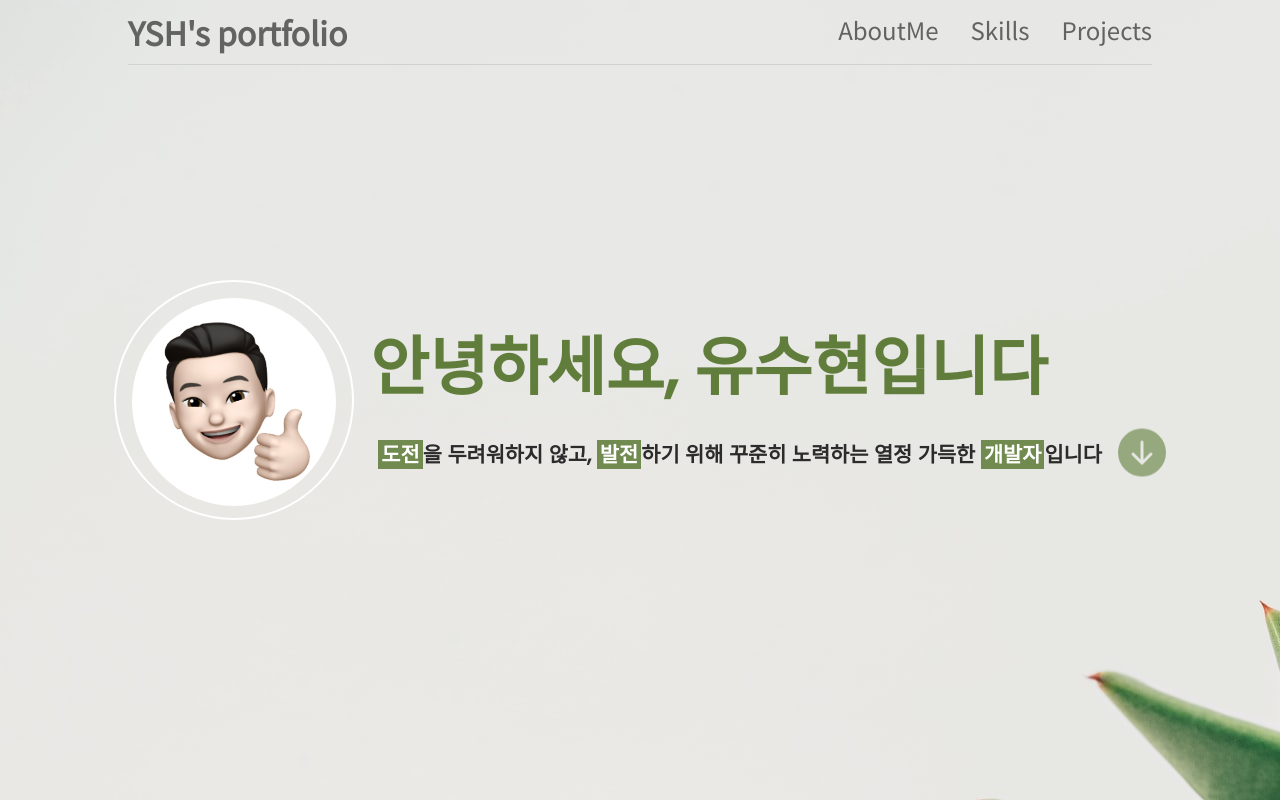
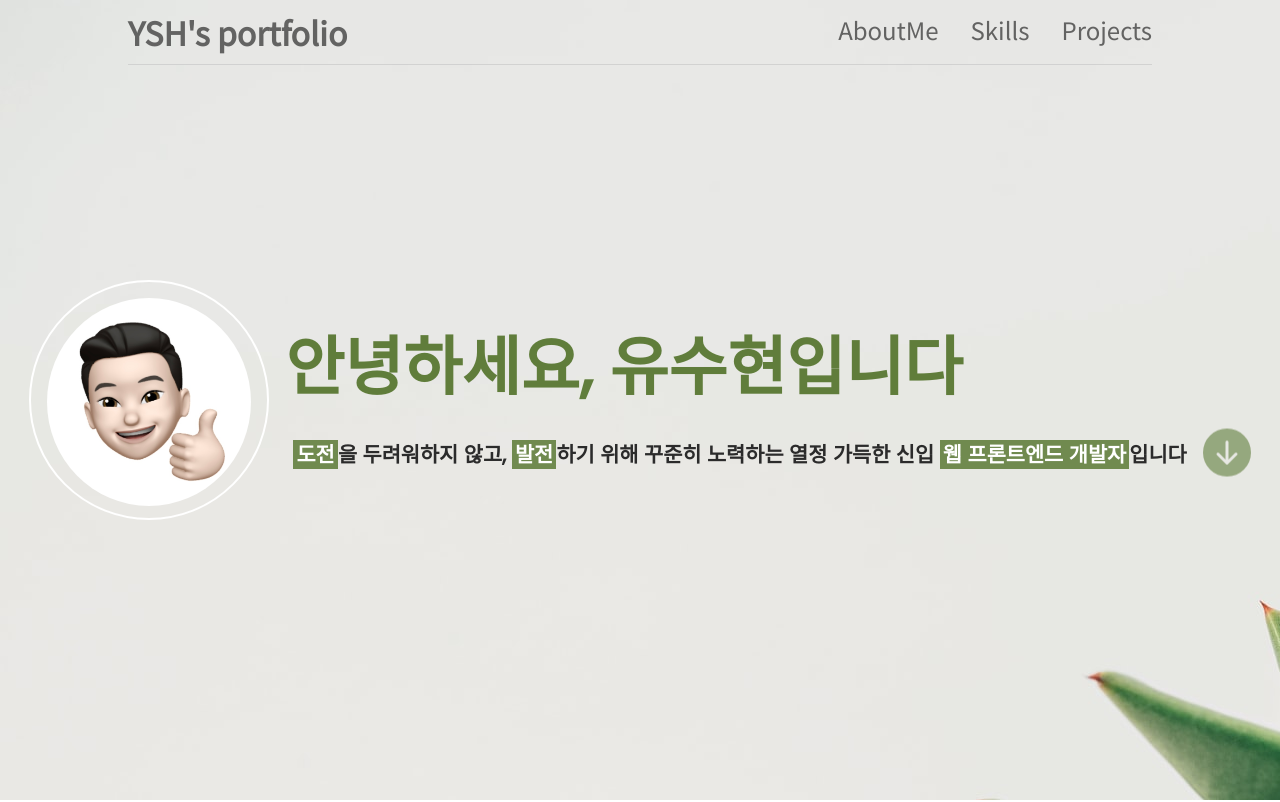
Before and after one commit to Yoo-su/portfolio, a Next.js app: page / in a window 1280 px wide. Shown: the top 802 px of the page. Built offline with nearby package versions, Linux system fonts and the light colour scheme; a web font is replaced by a local one.

Commit message:
few changes

```diff
--- a/layouts/Introduction/index.tsx
+++ b/layouts/Introduction/index.tsx
@@ -23,8 +23,8 @@ export default function Introduction() {
             을 두려워하지 않고,&nbsp;
             <mark>발전</mark>
             하기 위해 꾸준히 노력하는
-            열정 가득한&nbsp;
-            <mark>개발자</mark>입니다
+            열정 가득한 신입&nbsp;
+            <mark>웹 프론트엔드 개발자</mark>입니다
           </p>
 
           <BsFillArrowDownCircleFill className="DownIcon" onClick={()=>{
```
